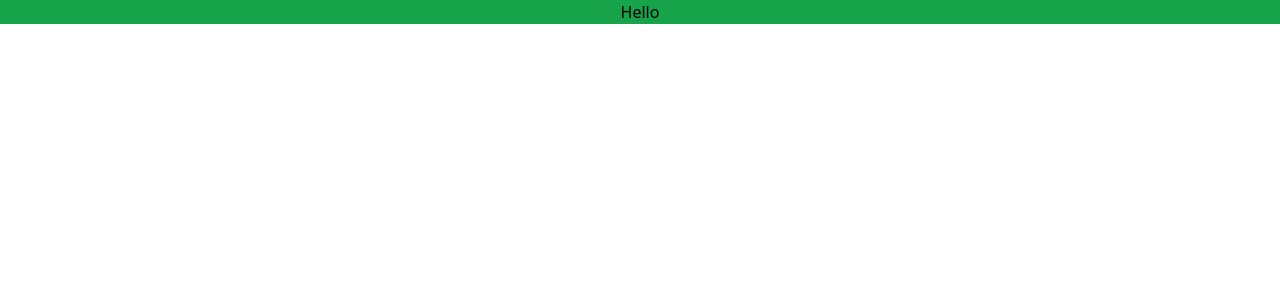
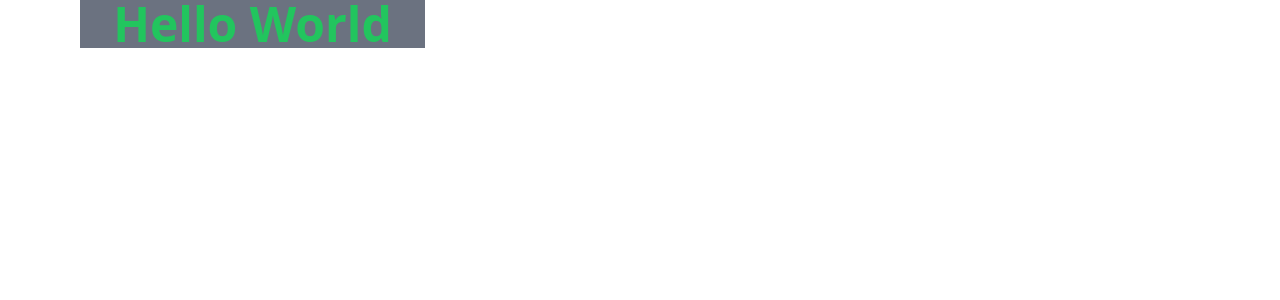
Before and after one commit to abdulazizv/Vue-project, a Vue app: page / in a window 1280 px wide. Shown: the top 300 px of the page. Built offline with nearby package versions, Linux system fonts and the light colour scheme.

Commit message:
structure have been corrected

```diff
--- a/src/App.vue
+++ b/src/App.vue
@@ -1,12 +1,27 @@
 <template>
-  <div>
-    <h1 class="text-center bg-green-600 pt">Hello</h1>
-  </div>
+  <Header />
+  <main>
+    <aside>
+      <Sidebar />
+      <div class="main">
+        <!-- View pages -->
+      </div>
+    </aside>
+  </main>
+  <Footer />
 </template>
 
 <script>
+  import Header from './components/Header/Header.vue';
+  import Sidebar from './components/Sidebar/Sidebar.vue';
+  import Footer from './components/Footer/Footer.vue';
 export default {
   name: "App",
+  components:{
+    Header,
+    Sidebar,
+    Footer
+  }
 };
 </script>
 
--- a/src/components/Header/Header.vue
+++ b/src/components/Header/Header.vue
@@ -1,6 +1,6 @@
 <template>
     <header>
-
+        <h1 class="text-center font-bold text-5xl text-green-500 ml-20 w-[345px] bg-gray-500">Hello World</h1>
     </header>
 </template>
 
```
